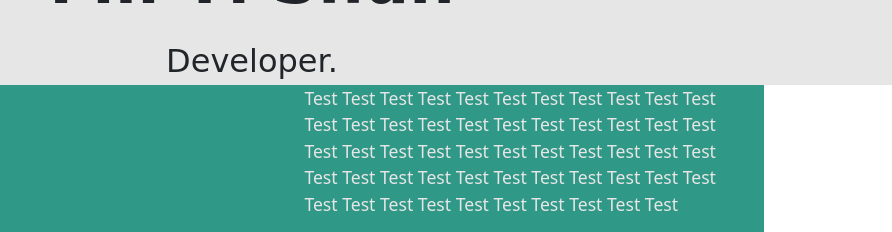
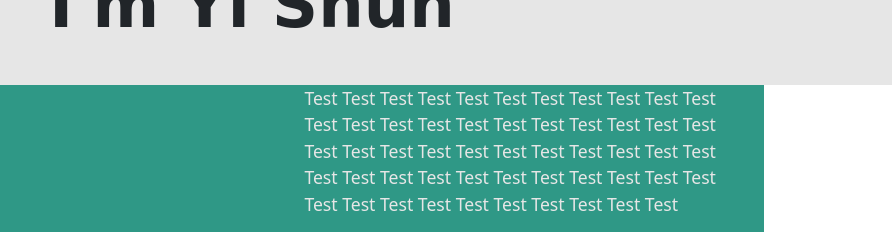
Before and after one commit to yishun00/yishun00.github.io, a plain HTML site: page index.html in a window 1280 px wide. Shown: the part 235-467 px from the top of the page, 388-1280 px from the left. Drawn offline with nearby package versions, Linux system fonts and the light colour scheme; a web font is replaced by a local one.

Commit message:
Update index.html

```diff
--- a/index.html
+++ b/index.html
@@ -22,7 +22,7 @@
            I'm Yi Shun
            </div>
            <div class="text-center title-tag">
-             Developer.
+
            </div>
       </div>
      </div>
```
